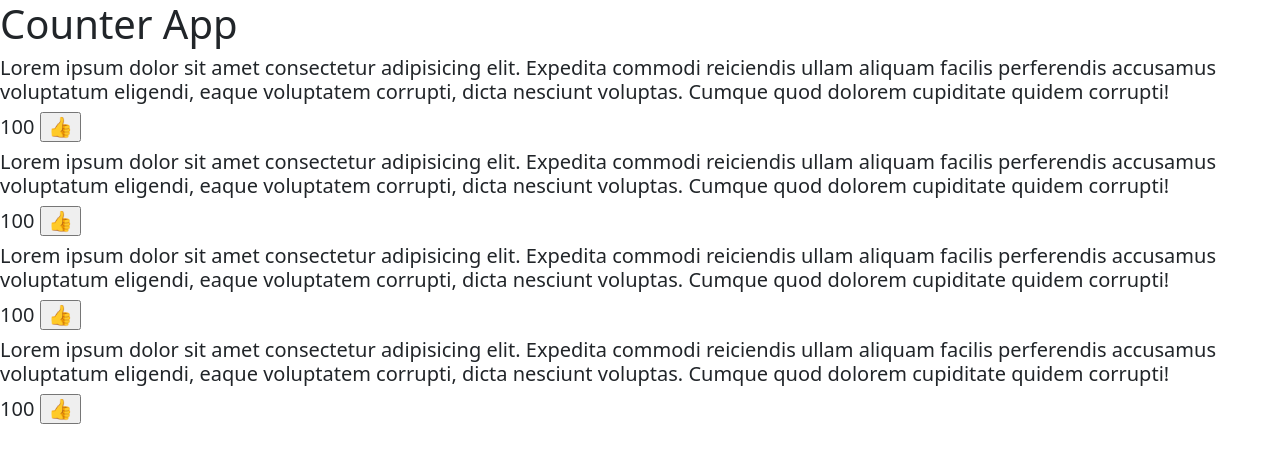
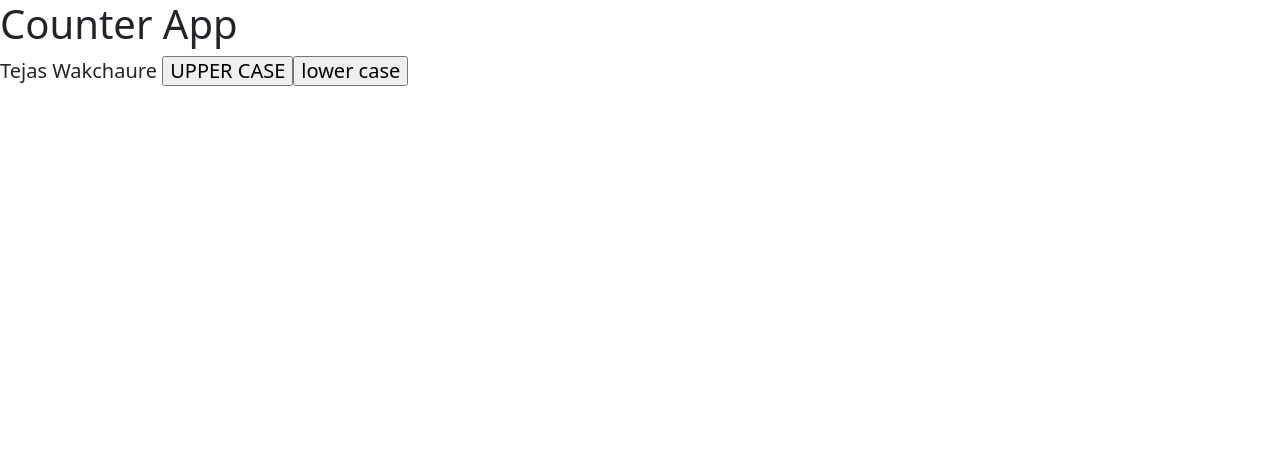
Before and after one commit to tejaswakchaure/third-react-app, a React (Create React App) app: page / in a window 1280 px wide. Shown: the top 462 px of the page. Built offline with nearby package versions, Linux system fonts and the light colour scheme.

Commit message:
UpperCase and LowerCase

```diff
--- a/src/App.js
+++ b/src/App.js
@@ -4,41 +4,80 @@ function App() {
   return (
     <>
       <h1>Counter App</h1>
-      <CounterApp />
-      <CounterApp />
-      <CounterApp />
-      <CounterApp />
+      <StringDemo />
+
     </>
   );
 }
 
-function CounterApp() {
-  // let counter = 100; // stateless ==>does not store value long time
-  let [counter, setCounter] = useState(100); // stateful + DOM Opr
+function StringDemo() {
 
-  let likeMeAction = () => {
-    counter = counter + 1;
-    console.log(counter);
+  let [title, setTitle] = useState("Tejas Wakchaure"); // stateful + DOM Opr
 
-    // Asking react to perform dom opr
-    // how to trigger the DOM Opr
-    setCounter(counter);
+  let LowerCase = () => {
+    title = title.toLowerCase();
+    console.log(title);
+    setTitle(title);
+  };
+
+  let UpperCase = () => {
+    title = title.toUpperCase();
+    console.log(title);
+    setTitle(title);
   };
 
   return (
     <>
+
       <h5>
-        Lorem ipsum dolor sit amet consectetur adipisicing elit. Expedita
-        commodi reiciendis ullam aliquam facilis perferendis accusamus
-        voluptatum eligendi, eaque voluptatem corrupti, dicta nesciunt voluptas.
-        Cumque quod dolorem cupiditate quidem corrupti!
-      </h5>
-      <h5>
-        {counter}{" "}
-        <input type="button" value="&#128077;" onClick={likeMeAction} />
+        {title}{" "}
+        <input type="button" value="UPPER CASE" onClick={UpperCase} />
+        <input type="button" value="lower case" onClick={LowerCase} />
       </h5>
     </>
   );
 }
 
 export default App;
+
+
+
+// import { useState } from "react";
+// function App() {
+//   return(
+//     <>
+//     <h1>String</h1>
+//     <StringDemo/>
+//     </>
+//   );
+// }
+
+
+// function StringDemo() {
+// let [title, setTitle] = useState("Srushti Bidgar");
+
+// let lowerCase = () => {
+//   title = title.toLowerCase();
+//   console.log(title);
+
+//   setTitle(title);
+// };
+// let upperCase = () => {
+//   title = title.toUpperCase();
+//   console.log(title);
+
+//   setTitle(title);
+// };
+
+
+
+//   return (
+//   <>
+//   <h1>{title}</h1>
+//   <input type="button" value="Lower" onclick={lowerCase}/>
+//   <input type="button" value="Upper" onclick={upperCase} />
+//   </>
+//   );
+// }
+
+// export default App;
```
